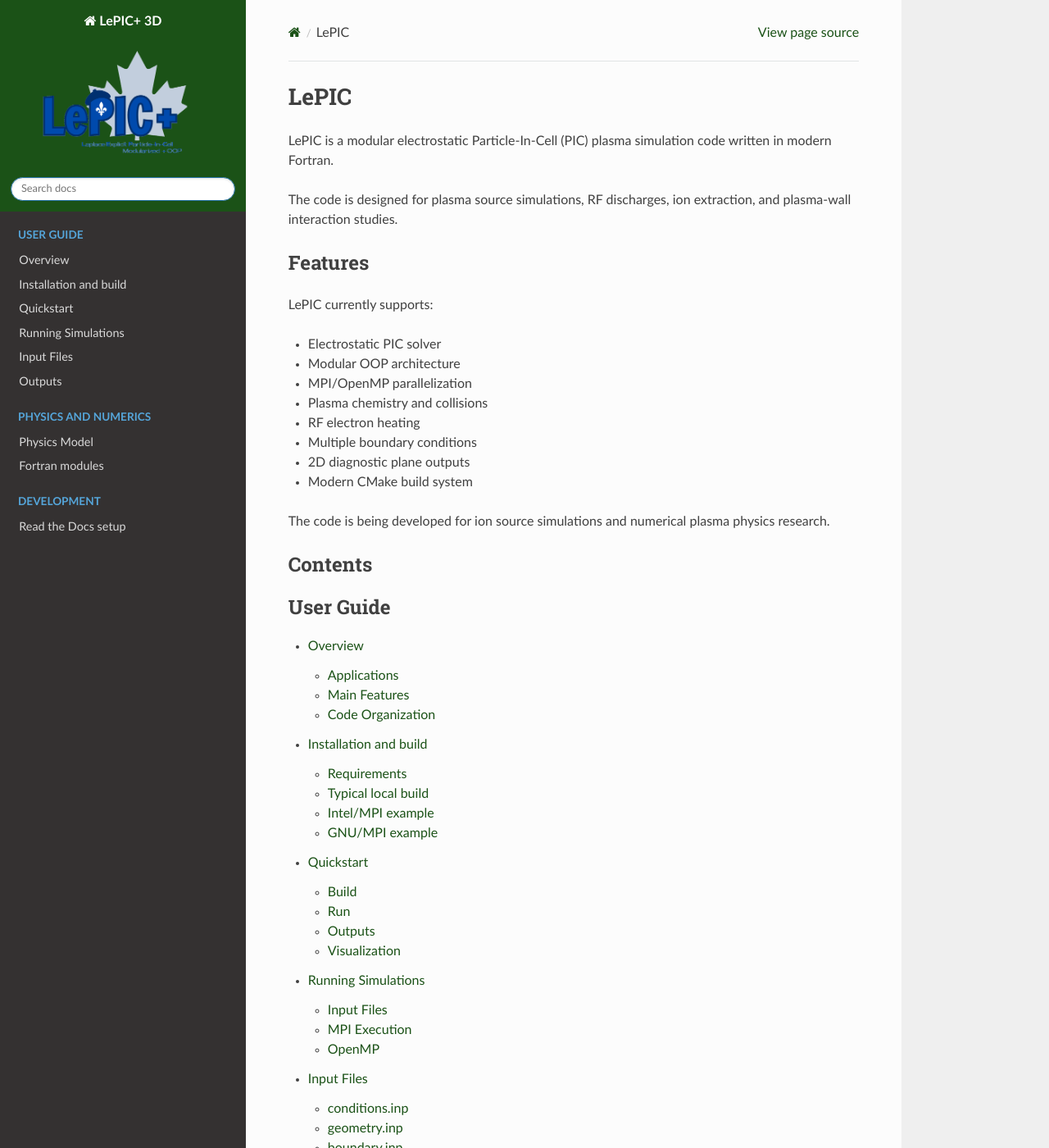
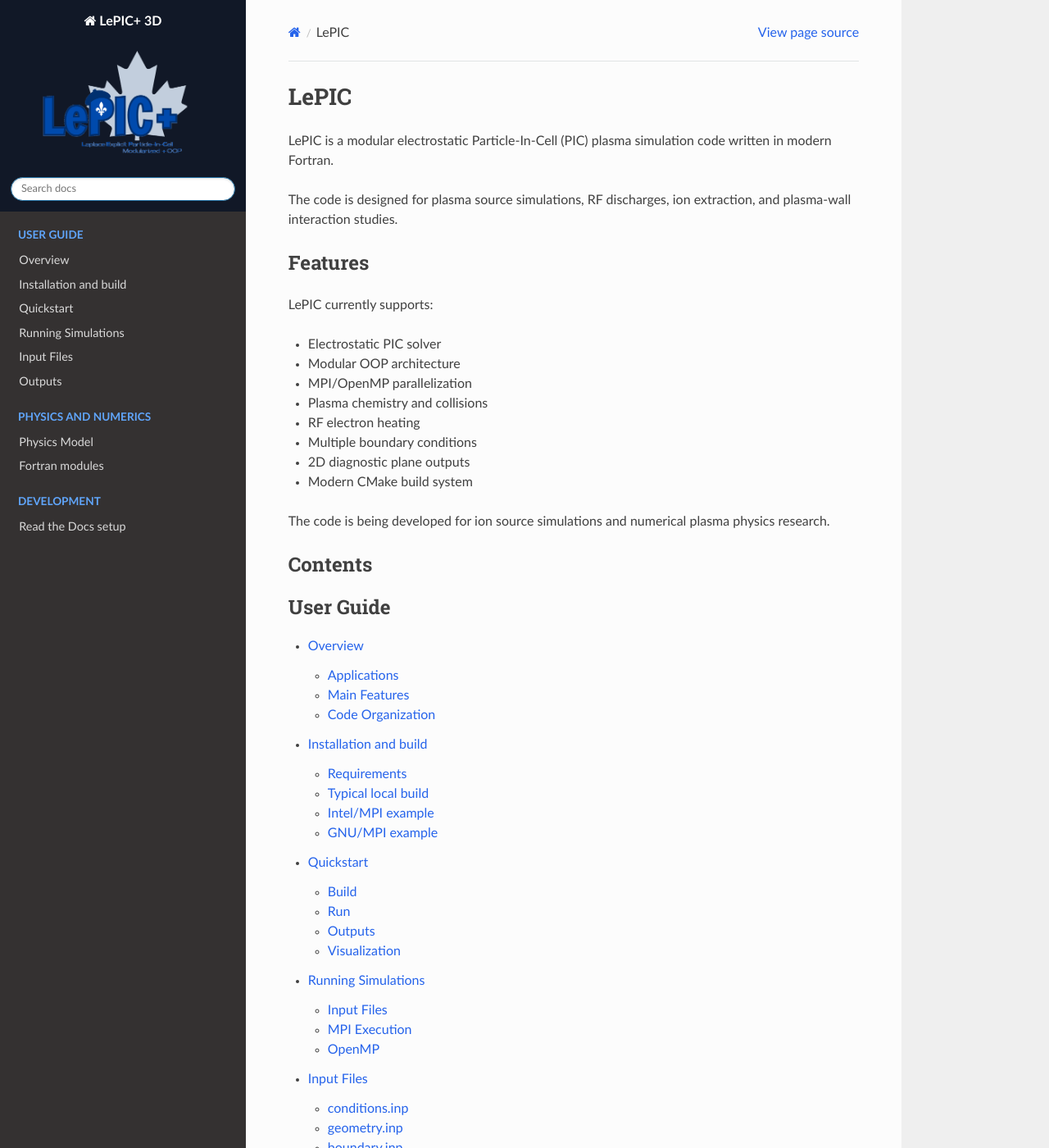
Before and after one commit to JDeguire-DPace/LePIC-I-_3D, a Sphinx documentation site: the page built from docs/index.rst, in a window 1280 px wide and 1400 px high. Shown: the whole window at 82% size. Built offline with Sphinx 7.4.7 and the Read the Docs theme 3.1.0, drawn with Linux system fonts in a browser that asks for light colours.

Commit message:
Customize documentation colors

```diff
--- a/docs/_static/css/custom.css
+++ b/docs/_static/css/custom.css
@@ -1,18 +1,20 @@
-/* Sidebar header */
 .wy-side-nav-search {
-    background-color: #1B5217;
+    background-color: #111827;
 }
 
-/* Top navigation bar */
 .wy-nav-top {
-    background-color: #1B5217;
+    background-color: #111827;
 }
 
-/* Links */
+.wy-menu-vertical header,
+.wy-menu-vertical p.caption {
+    color: #60a5fa;
+}
+
 a {
-    color: #1B5217;
+    color: #2563eb;
 }
 
 a:hover {
-    color: #311b5a;
+    color: #1d4ed8;
 }
--- a/docs/conf.py
+++ b/docs/conf.py
@@ -9,7 +9,6 @@
 author = "Jasmin Deguire"
 copyright = "2026, Jasmin Deguire"
 release = "0.1.0"
-
 
 extensions = [
     "sphinx.ext.autosectionlabel",
@@ -30,9 +29,12 @@
 
 html_theme = "sphinx_rtd_theme"
 html_title = "LePIC+ 3D documentation"
+
 html_static_path = ["_static"]
+html_logo = "_static/lepic_logo.png"
+
 html_baseurl = os.environ.get("READTHEDOCS_CANONICAL_URL", "/")
-html_logo = "_static/lepic_logo.png"
-html_static_path = ['_static']
 
-html_css_files = ["css/custom.css"]
+html_css_files = [
+    "css/custom.css",
+]
```
